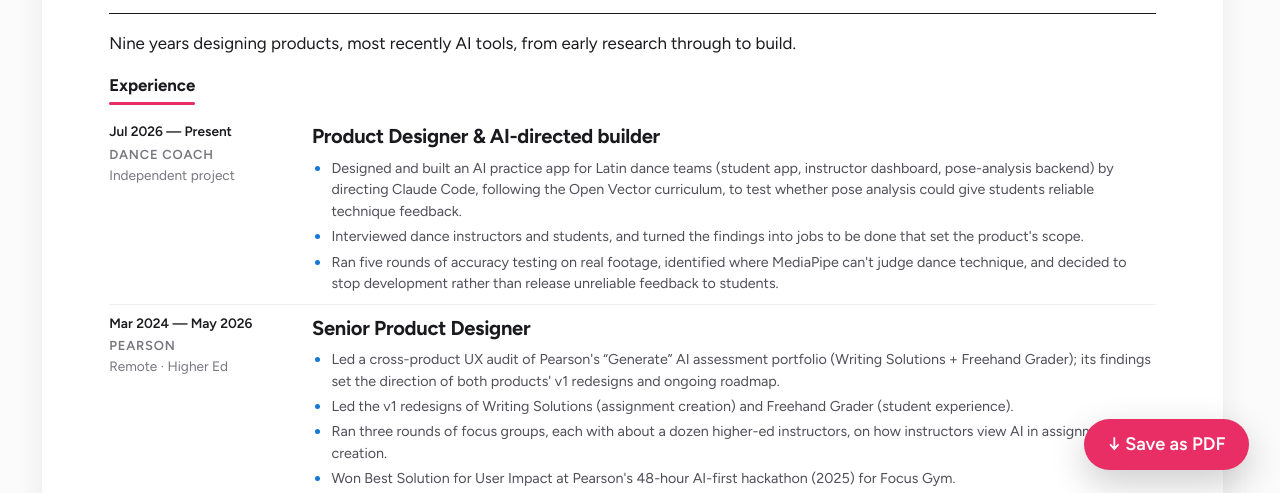
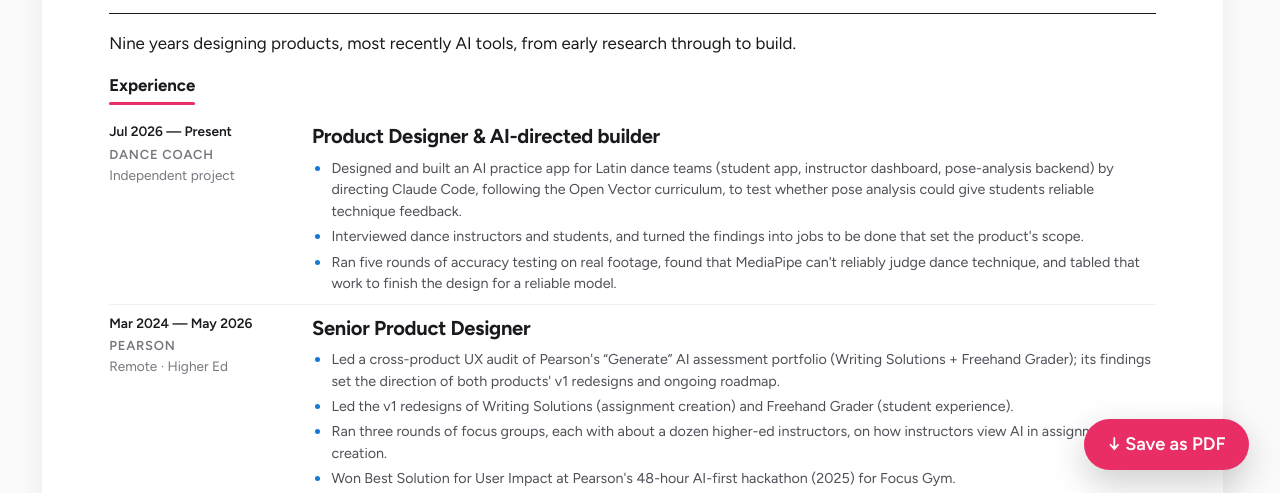
Before and after one commit to enam-design/enam-design.github.io, a plain HTML site: page resume.html in a window 1280 px wide. Shown: the part 299-792 px from the top of the page. Drawn offline with Linux system fonts and the light colour scheme.

Commit message:
Resume: update Dance Coach accuracy bullet (#84)
Claude-Session: https://claude.ai/code/session_018qx1XbAjDzQmDvPBExcwdb

Co-authored-by: Claude <noreply@anthropic.com>

```diff
--- a/resume.html
+++ b/resume.html
@@ -325,7 +325,7 @@
               <ul>
                 <li>Designed and built an AI practice app for Latin dance teams (student app, instructor dashboard, pose-analysis backend) by directing Claude Code, following the Open Vector curriculum, to test whether pose analysis could give students reliable technique feedback.</li>
                 <li>Interviewed dance instructors and students, and turned the findings into jobs to be done that set the product&#x27;s scope.</li>
-                <li>Ran five rounds of accuracy testing on real footage, identified where MediaPipe can&#x27;t judge dance technique, and decided to stop development rather than release unreliable feedback to students.</li>
+                <li>Ran five rounds of accuracy testing on real footage, found that MediaPipe can&#x27;t reliably judge dance technique, and tabled that work to finish the design for a reliable model.</li>
               </ul>
             </div>
           </article>
```
